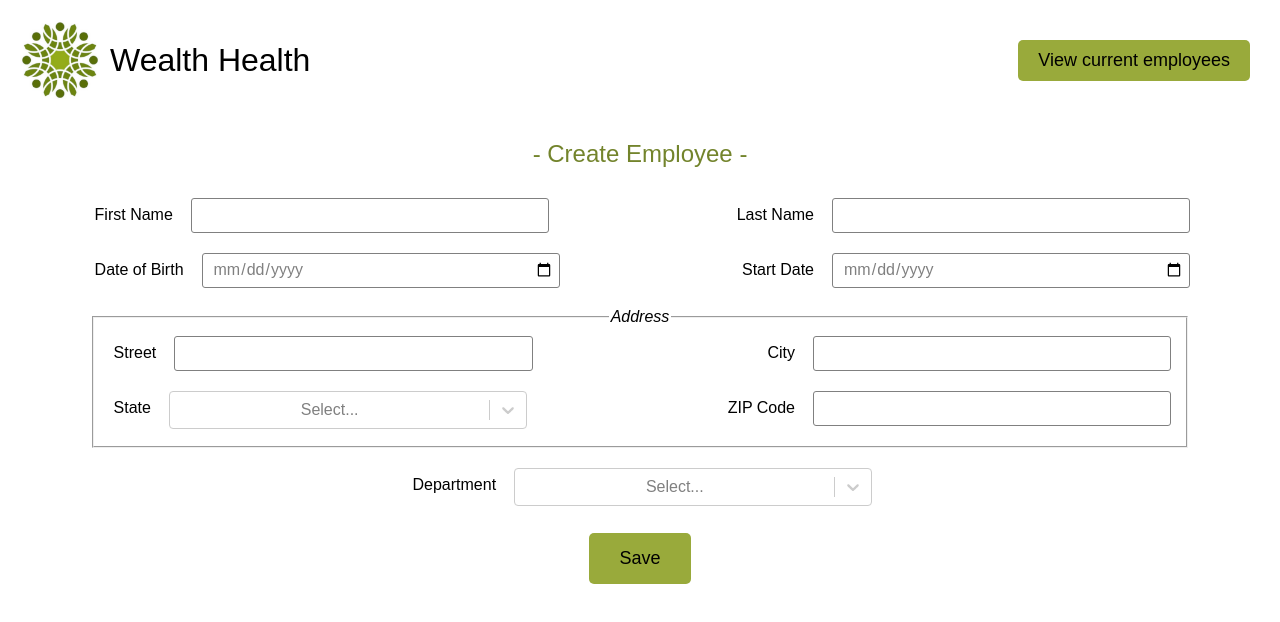
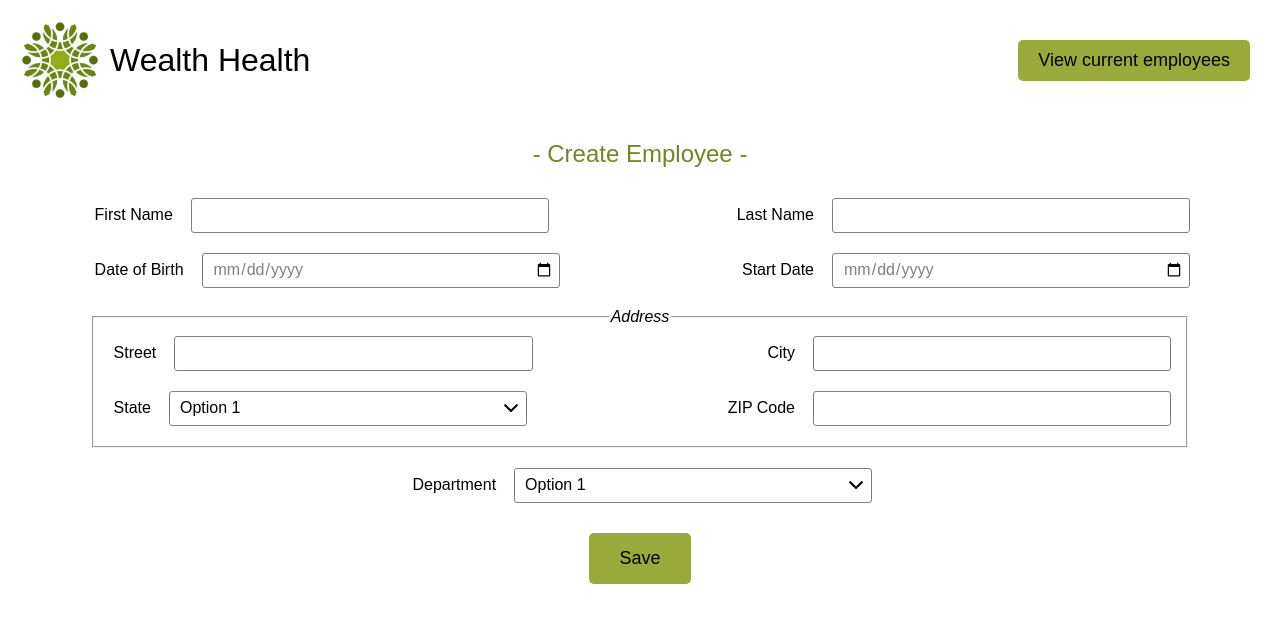
Before and after one commit to aurelianeg/wealthhealth, a React (Create React App) app: page / in a window 1280 px wide. Shown: the top 622 px of the page. Built offline with nearby package versions, Linux system fonts and the light colour scheme.

Commit message:
Create custom select component in React (with expanded option list on click)

```diff
--- a/src/components/FormItem/FormItem.css
+++ b/src/components/FormItem/FormItem.css
@@ -62,29 +62,3 @@
 .form_input:invalid {
    color: var(--grey-color);
 }
-
-.form_select {
-   width: 28vw;
-
-   height: 35px;
-   font-size: 16px;
-}
-
-@media screen and (max-width: 768px) {
-   .form_select {
-      width: 57vw;
-   }
-}
-
-@media screen and (max-width: 425px) {
-   .form_select {
-      width: 100%;
-   }
-}
-
-.form_select:focus {
-   outline: none !important;
-   border-color: var(--primary-color);
-}
-
-/* !!!!! ADD STYLES TO SELECT WHEN PLUGIN IS CREATED */
--- a/src/components/FormItem/FormItem.jsx
+++ b/src/components/FormItem/FormItem.jsx
@@ -1,6 +1,6 @@
 import React from 'react';
-import Select from 'react-select';
 import propTypes from 'prop-types';
+import SelectInput from '../SelectInput/SelectInput';
 import './FormItem.css';
 
 /**
@@ -8,14 +8,6 @@ import './FormItem.css';
  * @returns { React.ReactElement } FormItem component
  */
 function FormItem(props) {
-   const options = [];
-   if (props.selectOptions) {
-      for (let i = 0; i < props.selectOptions.length; i++) {
-         let option = props.selectOptions[i];
-         options.push({ value: option.abbreviation, label: option.name });
-      }
-   }
-
    return (
       <div className="form_item">
          <label className="form_label" htmlFor={props.id}>
@@ -29,13 +21,11 @@ function FormItem(props) {
                required
             />
          ) : (
-            <Select
-               className="form_select"
+            <SelectInput
                name={props.id}
                id={props.id}
-               options={options}
-               required
-            />
+               options={props.selectOptions}
+            /> /* !!!!! required */
          )}
       </div>
    );
--- /dev/null
+++ b/src/components/SelectInput/SelectInput.css
@@ -0,0 +1,116 @@
+@import '../../utils/style/globalVariables.css';
+
+.select_wrapper {
+   width: 28vw;
+   position: relative;
+}
+@media screen and (max-width: 768px) {
+   .select_wrapper {
+      width: 56vw;
+   }
+}
+@media screen and (max-width: 425px) {
+   .select_wrapper {
+      width: 100%;
+   }
+}
+
+.select_button {
+   width: 100%;
+   box-sizing: border-box;
+   height: 35px;
+   padding-left: 10px;
+   padding-right: 5px;
+   background-color: white;
+   border: 1px solid var(--grey-color);
+   border-radius: 3px;
+   display: flex;
+   flex-direction: row;
+   justify-content: space-between;
+   align-items: center;
+}
+
+.select_button:focus {
+   outline: none !important;
+   border-color: var(--primary-color);
+}
+
+.select_button_text {
+   font-family: var(--font-family);
+   font-size: 16px;
+}
+
+.select_button_icon {
+   position: relative;
+   width: 20px;
+   height: 20px;
+   cursor: pointer;
+}
+
+.select_button_icon:before, .select_button_icon:after {
+   width: 2px;
+   height: 10px;
+   background-color: black;
+   border-radius: 1px;
+   content: " ";
+   position: absolute;
+   top: 5px;
+   left: 12px;
+   transition: all 100ms ease-in-out;
+}
+
+.select_button_icon:before {
+   transform: translate(-6px, 0) rotate(-45deg);
+}
+
+.select_button_icon:after {
+   transform: translate(0, 0) rotate(45deg);
+}
+
+.select_list_wrapper {
+   width: calc(100% - 2px);
+   background-color: white;
+   border-radius: 3px;
+   overflow: hidden;
+   position: absolute;
+   top: 34px;
+   left: 0;
+   z-index: -1;
+}
+
+.select_list {
+   margin: 0px;
+   padding: 0px 10px;
+   transform: translateY(-100%);
+   list-style: none;
+   transition: all 100ms ease-in-out;
+}
+
+.select_list_choice {
+   width: inherit;
+   padding: 7px 5px;
+   display: flex;
+   font-family: var(--font-family);
+   cursor: pointer;
+}
+
+.select_list_wrapper li:not(:last-child) {
+   border-bottom: 1px solid var(--light-grey-color);
+}
+
+.select_button--expanded ~ .select_list_wrapper {
+   border: 1px solid var(--primary-color);
+   z-index: 1;
+}
+
+.select_button--expanded ~ .select_list_wrapper ul {
+   transform: translateY(0);
+}
+
+.select_button--expanded .select_button_icon::before {
+   transform: translate(-6px, 0) rotate(45deg);
+}
+
+.select_button--expanded .select_button_icon::after {
+   transform: translate(0, 0) rotate(-45deg);
+}
--- /dev/null
+++ b/src/components/SelectInput/SelectInput.jsx
@@ -0,0 +1,69 @@
+import React, { useState } from 'react';
+import propTypes from 'prop-types';
+import './SelectInput.css';
+
+/**
+ * React component to create a custom select
+ * @returns { React.ReactElement } SelectInput component
+ */
+function SelectInput(props) {
+   const [isListExpanded, setListExpanded] = useState(false);
+   const [selectedOption, setSelectedOption] = useState(0);
+   const [optionTabIndex, setOptionTabIndex] = useState('-1');
+
+   const options = ['Option 1', 'Option 2', 'Option 3'];
+
+   return (
+      <div className="select_wrapper">
+         <button
+            type="button"
+            className={
+               isListExpanded
+                  ? 'select_button select_button--expanded'
+                  : 'select_button'
+            }
+            onClick={() => {
+               setListExpanded(!isListExpanded);
+               setOptionTabIndex(optionTabIndex === -1 ? 0 : -1);
+            }}
+         >
+            <p className="select_button_text">{options[selectedOption]}</p>
+            <span className="select_button_icon"></span>
+         </button>
+         <div
+            className="select_list_wrapper"
+            role="listbox"
+            aria-expanded={isListExpanded}
+         >
+            <ul className="select_list">
+               {options.map((option, index) => (
+                  <li
+                     className="select_list_choice"
+                     key={index}
+                     id={option}
+                     role="option"
+                     aria-selected={selectedOption === index}
+                     tabIndex={optionTabIndex}
+                     // When option clicked, set as the selected option and close the select after
+                     onClick={() => {
+                        setSelectedOption(index);
+                        setListExpanded(!isListExpanded);
+                     }}
+                  >
+                     {option}
+                  </li>
+               ))}
+            </ul>
+         </div>
+      </div>
+   );
+}
+
+SelectInput.propTypes = {
+   className: propTypes.string.isRequired,
+   name: propTypes.string.isRequired,
+   id: propTypes.string.isRequired,
+   options: propTypes.array.isRequired,
+};
+
+export default SelectInput;
```
